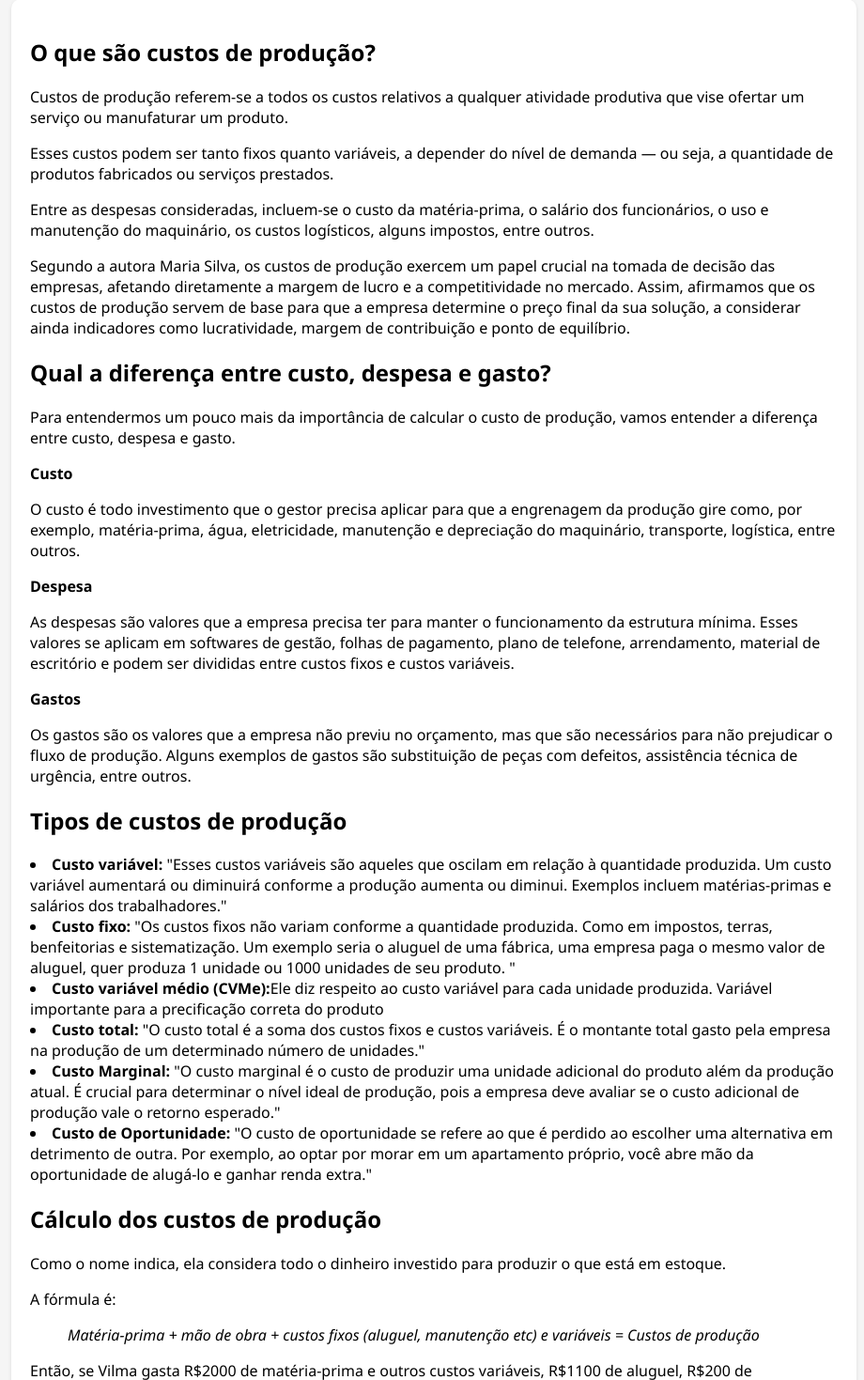
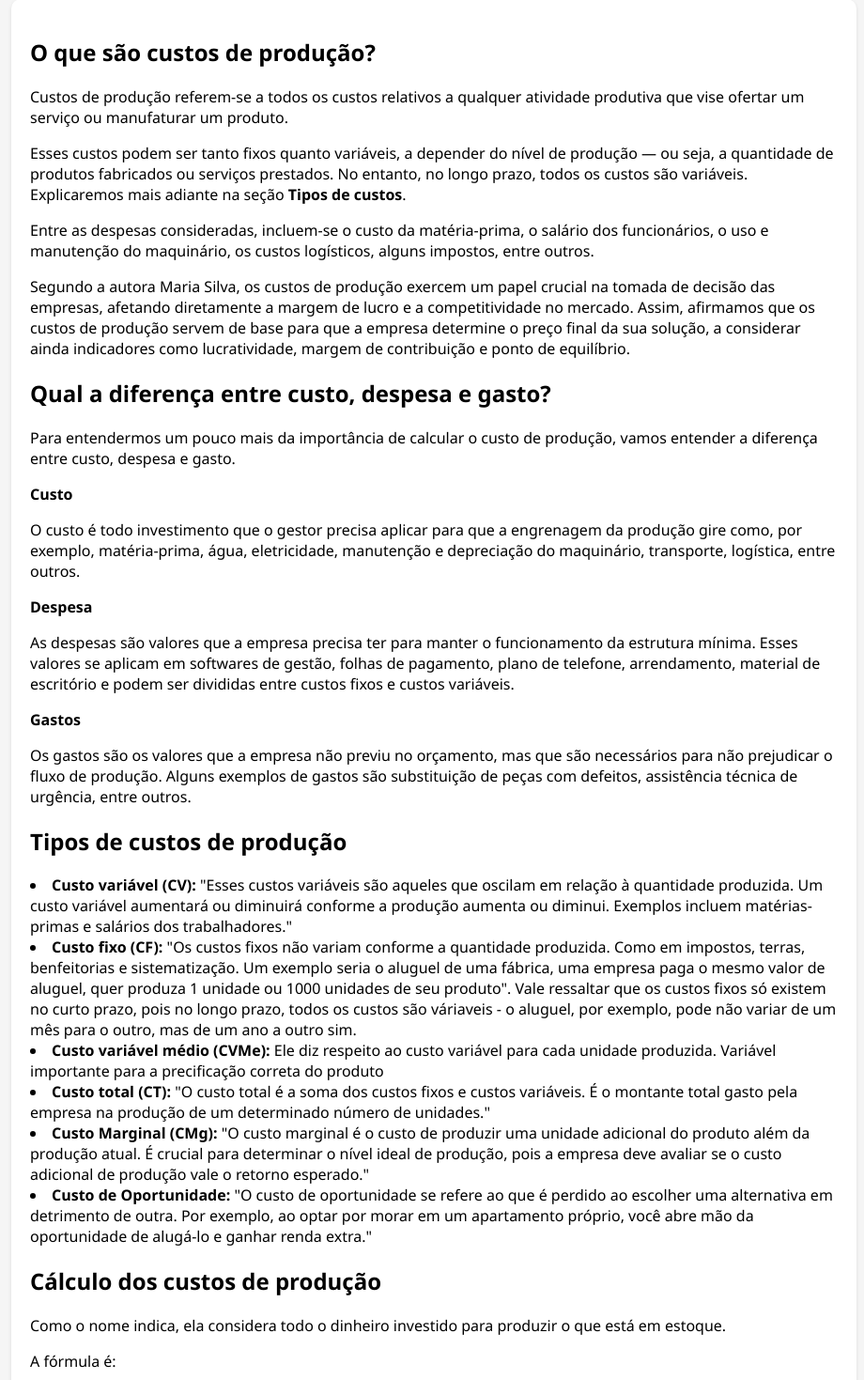
Before and after one commit to marianavieiras/Projeto-de-Economia, a Flask app: page / in a window 1280 px wide. Shown: the part 841-2310 px from the top of the page at 94% size, without its empty margins (308-1228 px from the left). Run offline with Flask 3, Linux system fonts and the light colour scheme; some libraries are stand-ins or nearby versions.

Commit message:
Add files via upload

```diff
--- a/Economia/templates/index.html
+++ b/Economia/templates/index.html
@@ -109,7 +109,8 @@
                 <section id="custos-producao">
                     <h2>O que são custos de produção?</h2>
                     <p>Custos de produção referem-se a todos os custos relativos a qualquer atividade produtiva que vise ofertar um serviço ou manufaturar um produto.</p>
-                    <p>Esses custos podem ser tanto fixos quanto variáveis, a depender do nível de demanda — ou seja, a quantidade de produtos fabricados ou serviços prestados.</p>
+                    <p>Esses custos podem ser tanto fixos quanto variáveis, a depender do nível de produção — ou seja, a quantidade de produtos fabricados ou serviços prestados.
+                    No entanto, no longo prazo, todos os custos são variáveis. Explicaremos mais adiante na seção <strong>Tipos de custos</strong>.
                     <p>Entre as despesas consideradas, incluem-se o custo da matéria-prima, o salário dos funcionários, o uso e manutenção do maquinário, os custos logísticos, alguns impostos, entre outros.</p>
                     <p>Segundo a autora Maria Silva, os custos de produção exercem um papel crucial na tomada de decisão das empresas, afetando diretamente a margem de lucro e a competitividade no mercado. Assim, afirmamos que os custos de produção servem de base para que a empresa determine o preço final da sua solução, a considerar ainda indicadores como lucratividade, margem de contribuição e ponto de equilíbrio.</p>
                 </section>
@@ -127,12 +128,11 @@
 
                 <section id="conceitos">
                     <h2>Tipos de custos de produção</h2>
-                    <li><strong>Custo variável:</strong> "Esses custos variáveis são aqueles que oscilam em relação à quantidade produzida. Um custo variável aumentará ou diminuirá conforme a produção aumenta ou diminui. Exemplos incluem matérias-primas e salários dos trabalhadores."</li>
-                    <li><strong>Custo fixo:</strong> "Os custos fixos não variam conforme a quantidade produzida. Como em impostos, terras, benfeitorias e sistematização. Um exemplo seria o aluguel de uma fábrica, uma empresa paga o mesmo valor de aluguel, quer produza 1 unidade ou 1000 unidades de seu produto.
-                    "</li>
-                    <li><strong> Custo variável médio (CVMe):</strong>Ele diz respeito ao custo variável para cada unidade produzida. Variável importante para a precificação correta do produto</li>
-                    <li><strong>Custo total:</strong> "O custo total é a soma dos custos fixos e custos variáveis. É o montante total gasto pela empresa na produção de um determinado número de unidades."</li>
-                    <li><strong>Custo Marginal:</strong> "O custo marginal é o custo de produzir uma unidade adicional do produto além da produção atual. É crucial para determinar o nível ideal de produção, pois a empresa deve avaliar se o custo adicional de produção vale o retorno esperado."</li>
+                    <li><strong>Custo variável (CV):</strong> "Esses custos variáveis são aqueles que oscilam em relação à quantidade produzida. Um custo variável aumentará ou diminuirá conforme a produção aumenta ou diminui. Exemplos incluem matérias-primas e salários dos trabalhadores."</li>
+                    <li><strong>Custo fixo (CF):</strong> "Os custos fixos não variam conforme a quantidade produzida. Como em impostos, terras, benfeitorias e sistematização. Um exemplo seria o aluguel de uma fábrica, uma empresa paga o mesmo valor de aluguel, quer produza 1 unidade ou 1000 unidades de seu produto". Vale ressaltar que os custos fixos só existem no curto prazo, pois no longo prazo, todos os custos são váriaveis - o aluguel, por exemplo, pode não variar de um mês para o outro, mas de um ano a outro sim.</li>
+                    <li><strong> Custo variável médio (CVMe):</strong> Ele diz respeito ao custo variável para cada unidade produzida. Variável importante para a precificação correta do produto</li>
+                    <li><strong>Custo total (CT):</strong> "O custo total é a soma dos custos fixos e custos variáveis. É o montante total gasto pela empresa na produção de um determinado número de unidades."</li>
+                    <li><strong>Custo Marginal (CMg):</strong> "O custo marginal é o custo de produzir uma unidade adicional do produto além da produção atual. É crucial para determinar o nível ideal de produção, pois a empresa deve avaliar se o custo adicional de produção vale o retorno esperado."</li>
                     <li><strong>Custo de Oportunidade:</strong> "O custo de oportunidade se refere ao que é perdido ao escolher uma alternativa em detrimento de outra. Por exemplo, ao optar por morar em um apartamento próprio, você abre mão da oportunidade de alugá-lo e ganhar renda extra."</li>
                </section>
 
```
Also changed, not shown: Economia/app.py (line endings or trailing spaces).
